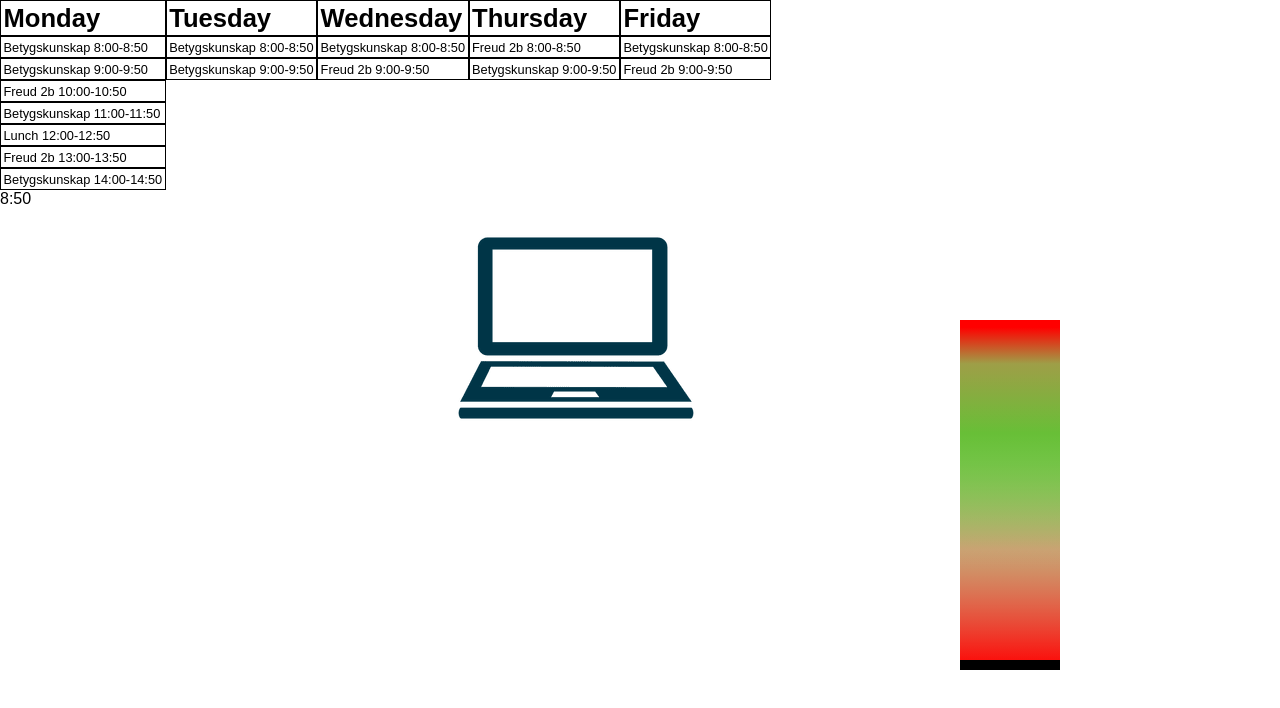
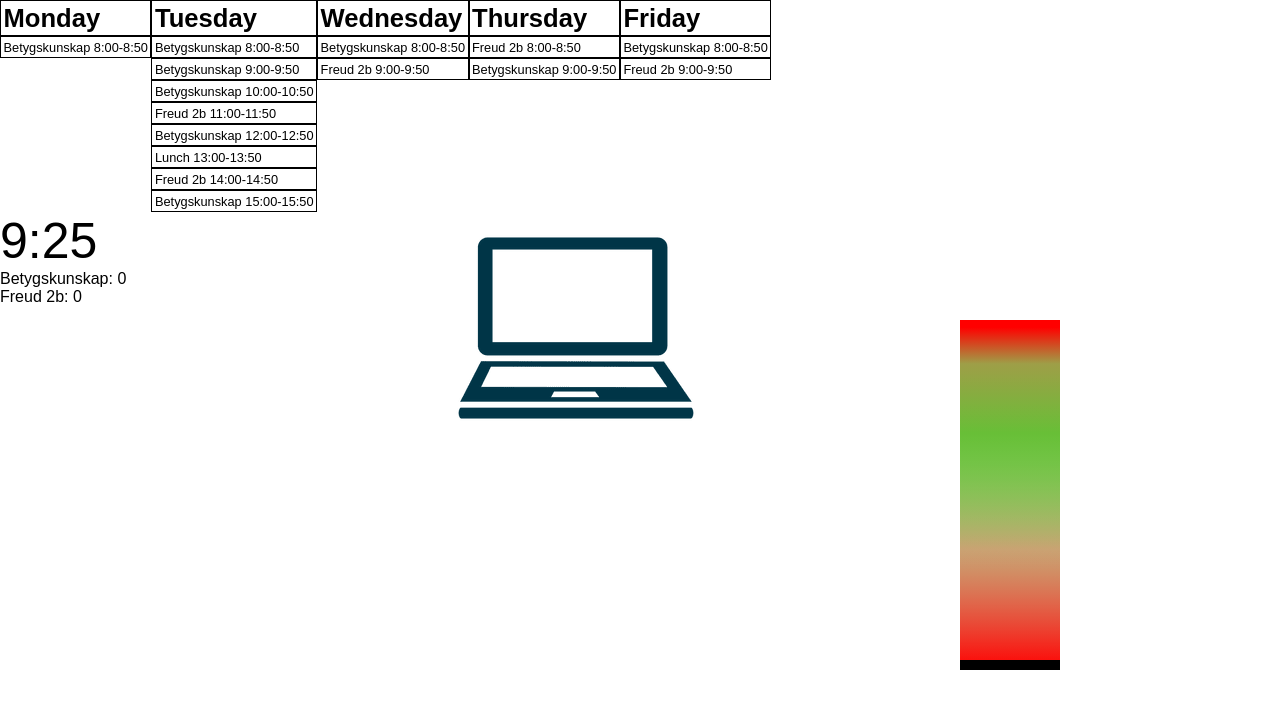
Before and after one commit to EmilS2019/GymnasieSim, a plain HTML site: page index.html in a window 1280 px wide. Drawn offline with Linux system fonts and the light colour scheme.

Commit message:
Added grading

```diff
--- a/Schedule.js
+++ b/Schedule.js
@@ -2,6 +2,8 @@ export default class Schedule {
 
 	constructor(Week) {
 		this.Week = Week
+		this.currentSubject = document.createElement("div")
+		this.currentSubject.setAttribute("id", "null")
 		this.Days = ["Monday", "Tuesday", "Wednesday", "Thursday", "Friday"]
 	}
 
@@ -11,16 +13,17 @@ export default class Schedule {
 		const day = date.getDay()
 		const subjectID = `${this.Days[day - 1]}-${this.formatTime(hour)}`
 
-		if (this.currentSubject && this.currentSubject.id !== subjectID) {
-			try {
-				const subject = document.getElementById(subjectID)
+		if (this.currentSubject.id !== subjectID) {
+			const subject = document.getElementById(subjectID)
+			if (subject) {
+				this.currentSubject.classList.toggle("currentSubject")
 				this.currentSubject = subject
+				this.currentSubject.id = subject.id
 				subject.classList.toggle("currentSubject")
-
-			} catch (e) { null } //It only errors if there are no lessions at that time
-		}
-		else if (this.currentSubject === undefined) {
-			this.currentSubject = document.getElementById(subjectID)
+			}
+			else { //if no subject found aka end of day or before
+				this.currentSubject.classList.remove("currentSubject")
+			}
 		}
 	}
 
@@ -56,11 +59,16 @@ export class Subject {
 		if (newGrade === 0) {
 			console.warn("Grade can't be lowered")
 		}
-		if (newGrade === 6) {
+		if (newGrade === 5) {
 			console.warn("Grade can't be increased")
 		}
 		else {
 			this.grade = newGrade
 		}
 	}
+
+	returnGrade() {
+		const grades = ["F", "E", "D", "C", "B", "A"]
+		return grades[this.grade]
+	}
 }
--- a/Time.js
+++ b/Time.js
@@ -3,7 +3,7 @@ export default class Time {
         const newDate = new Date()
         newDate.setFullYear(2019, 7, 19)
         newDate.setHours(7)
-        newDate.setMinutes(10)
+        newDate.setMinutes(45)
         newDate.setSeconds(0)
         this.Time = newDate
     }
--- a/index.html
+++ b/index.html
@@ -63,6 +63,10 @@
 		.currentSubject {
 			background: red;
 		}
+
+		.clock {
+			font-size: 50px;
+		}
 	</style>
 </head>
 
@@ -77,6 +81,8 @@
 	<div class="schedule"></div>
 	<div class="clock"></div>
 
+	<div class="gradeList"></div>
+
 	<script type="module" src="index.js"></script>
 </body>
 
--- a/index.js
+++ b/index.js
@@ -39,8 +39,8 @@ const time = new Time();
 
 	//For example: [["hi", "hi2"], ["hi"]] would mean two on monday and one on Tuesday
 	const schedule = new Schedule([
-		[bk, bk, fr, bk, ln, fr, bk],
-		[bk, bk],
+		[bk,],
+		[bk, bk, bk, fr, bk, ln, fr, bk],
 		[bk, fr],
 		[fr, bk],
 		[bk, fr]
@@ -52,4 +52,8 @@ const time = new Time();
 		schedule.setCurrentSubject(time)
 	})
 
+	const gradeList = document.querySelector(".gradeList")
+	gradeList.innerHTML = `
+	<p>${bk.name}: ${bk.grade}</p>
+	<p>${fr.name}: ${fr.grade}</p>`
 }());
```
